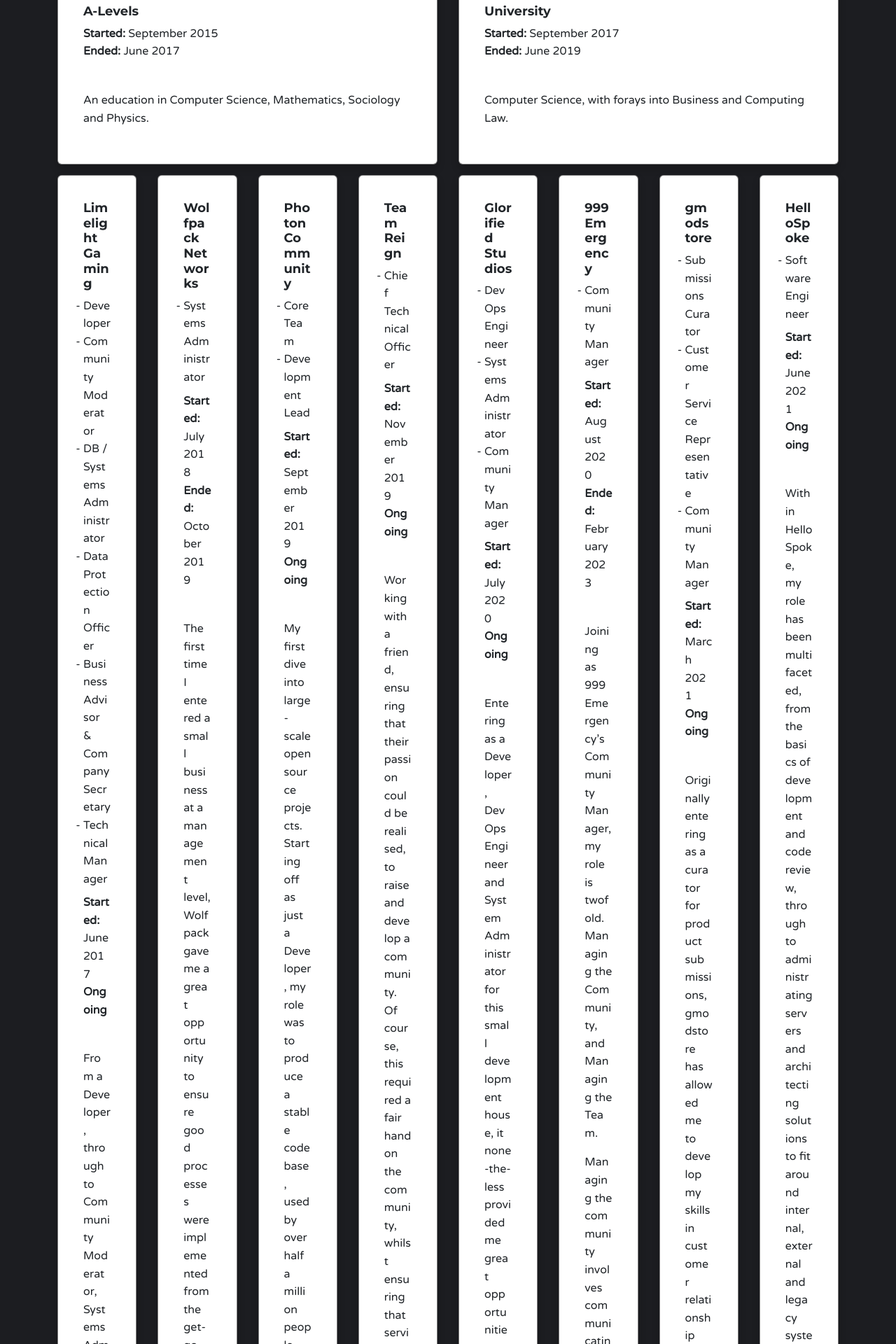
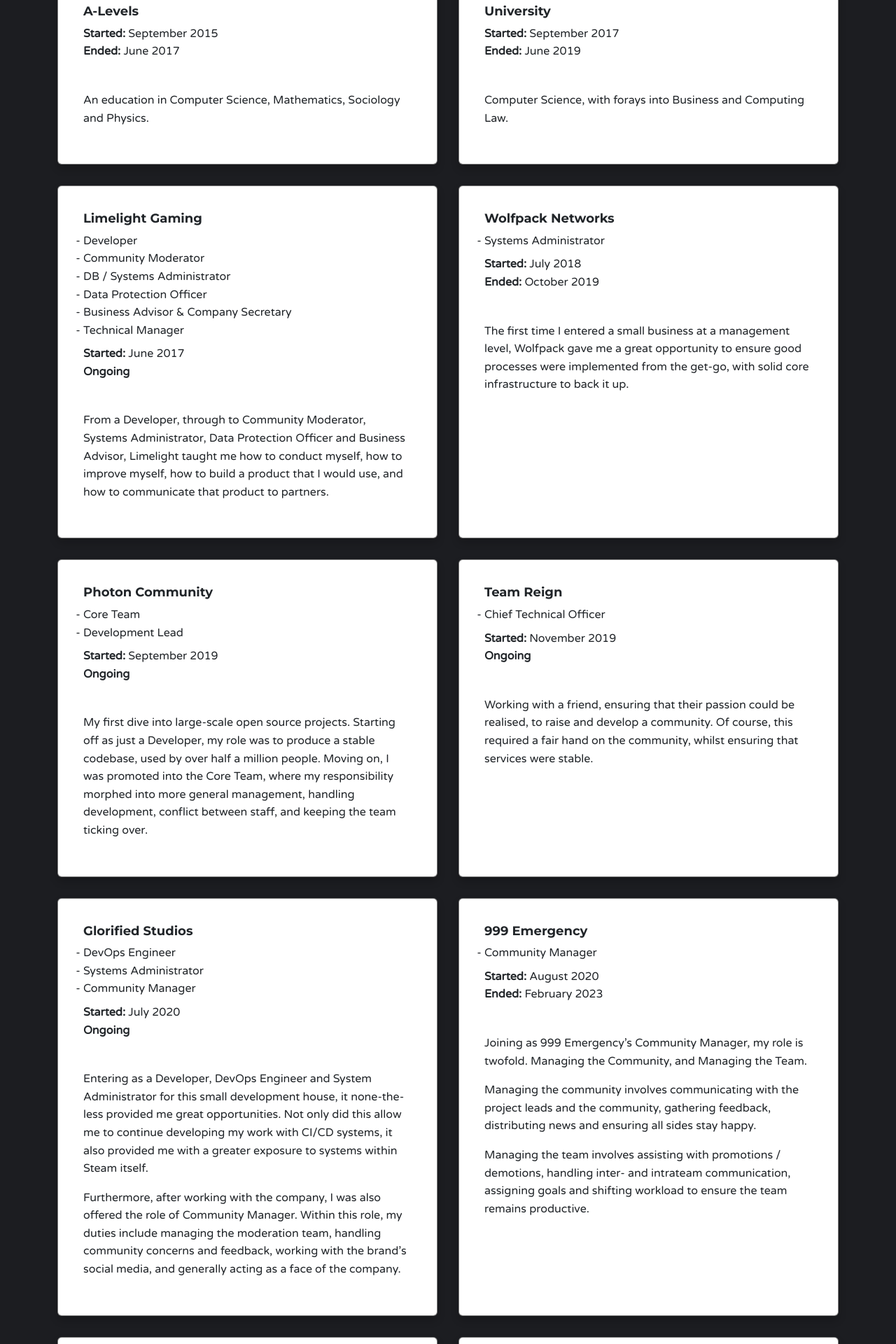
Before and after one commit to JoshPiper/JoshPiper.github.io, a Jekyll site: the page built from index.html, in a window 1280 px wide. Shown: the part 2035-3955 px from the top of the page at 70% size. Built offline with Jekyll 4.4.1, drawn with Linux system fonts in a browser that asks for light colours; nearby versions of some CDN libraries.

Commit message:
fix: The bootstrap compat layer should go before the themeing overrides.

```diff
--- a/css/home.scss
+++ b/css/home.scss
@@ -1,10 +1,11 @@
 ---
 ---
+
+@import "bootstrap5-compat.scss";
 
 @import "theme.scss";
 @import "backgrounds.scss";
 @import "card-grid.scss";
-@import "bootstrap5-compat.scss";
 
 .card-deck:not(:last-child) {
 	margin-bottom: 0px;
```
